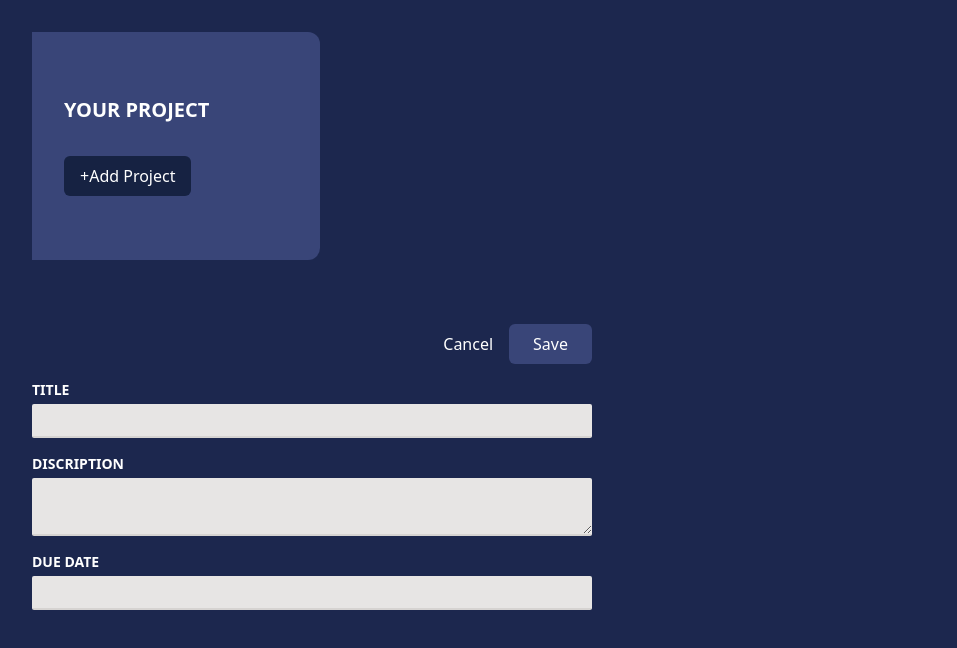
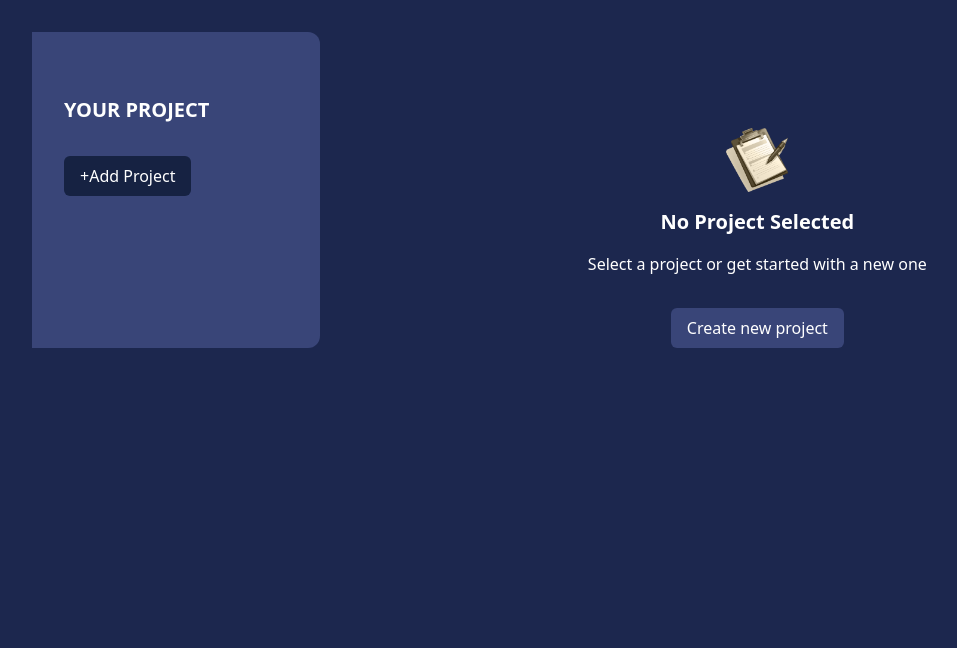
Before and after one commit to rifkyahd-25/task-manager, a React (Vite) app: page / in a window 1280 px wide. Shown: the top 648 px of the page, without its empty margins (0-957 px from the left). Built offline with nearby package versions, Linux system fonts and the light colour scheme.

Commit message:
managing-state-to-switch-components

```diff
--- a/src/App.jsx
+++ b/src/App.jsx
@@ -2,15 +2,36 @@
 
 import ProjectsSidebar from "./components/ProjectsSidebar";
 import NewProject from "./components/NewProject";
+import NoProjectSelected from "./components/NoProjectSelected";
 
 function App() {
-  const [count, setCount] = useState(0);
+  const [projectsState, setProjectsState] = useState({
+    selectedProjectId: undefined,
+    projects: [],
+  });
+
+  function handleStartAddProject() {
+    setProjectsState((prevState) => {
+      return {
+        ...prevState,
+        selectedProjectId: null,
+      };
+    });
+  }
+
+  let content;
+
+  if (projectsState.selectedProjectId === null) {
+    content = <NewProject />;
+  } else if (projectsState.selectedProjectId === undefined) {
+    content = <NoProjectSelected onStartAddProject={handleStartAddProject} />;
+  }
 
   return (
-    <div className=" bg-primary-500 p-0 m-0">
-      <main className=" h-screen p-8 ">
-        <ProjectsSidebar />
-        <NewProject />
+    <div className=" min-h-screen bg-primary-500 p-0 m-0">
+      <main className="p-8 flex gap-8 ">
+        <ProjectsSidebar onStartAddProject={handleStartAddProject} />
+        {content}
       </main>
     </div>
   );
--- /dev/null
+++ b/src/components/Button.jsx
@@ -0,0 +1,9 @@
+
+
+export default function Button({children, ...props}) {
+  return (
+    <button className='px-4 py-2 text-xs md:text-base rounded-md bg-primary-100 text-white hover:bg-primary-600 hover:text-stone-100' {...props}>
+    {children}
+    </button>
+  )
+}
--- /dev/null
+++ b/src/components/NoProjectSelected.jsx
@@ -0,0 +1,24 @@
+import React from 'react'
+import noProjectImage from '../assets/no-projects.png'
+import Button from './Button'
+export default function NoProjectSelected({onStartAddProject}) {
+  return (
+    <div className='mt-24 text-center w-2/3'>
+        <img
+        src={noProjectImage}
+        alt='An empty list'
+        className='w-16 h-16 object-contain mx-auto'
+        />
+        <h2 className='text-xl font-bold text-white my-4'>
+            No Project Selected
+        </h2>
+        <p className='text-white mb-4'>
+            Select a project or get started with a new one
+        </p>
+        <p className='mt-8'>
+            <Button onClick={onStartAddProject}>Create new project </Button>
+        </p>
+
+    </div>
+  )
+}
--- a/src/components/ProjectsSidebar.jsx
+++ b/src/components/ProjectsSidebar.jsx
@@ -1,13 +1,14 @@
 import React from "react";
+import Button from "./Button";
 
-export default function ProjectsSidebar() {
+export default function ProjectsSidebar({onStartAddProject}) {
   return (
     <aside className="w-1/3 px-8 py-16 bg-primary-100 text-white md:w-72 rounded-r-xl">
       <h2 className="mb-8 font-bold uppercase md:text-xl  ">Your project</h2>
       <div>
-        <button className="px-4 py-2 text-xs md:text-base rounded-md bg-primary-950  hover:bg-primary-200 hover:text-stone-100">
+        <Button className="px-4 py-2 text-xs md:text-base rounded-md bg-primary-950  hover:bg-primary-200 hover:text-stone-100" onClick={onStartAddProject}>
           +Add Project
-        </button>
+        </Button>
       </div>
     </aside>
   );
```
